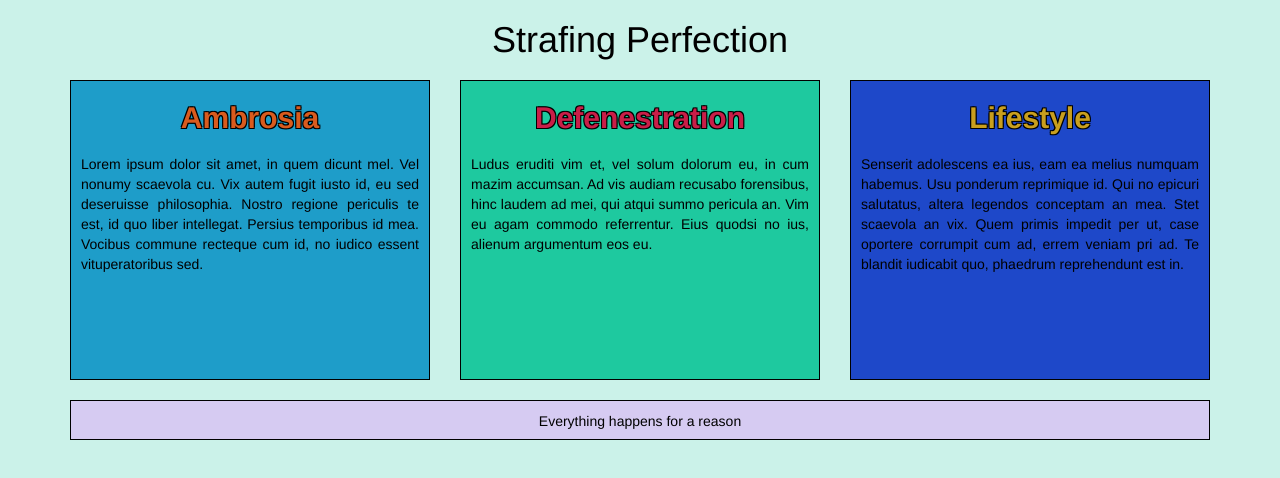
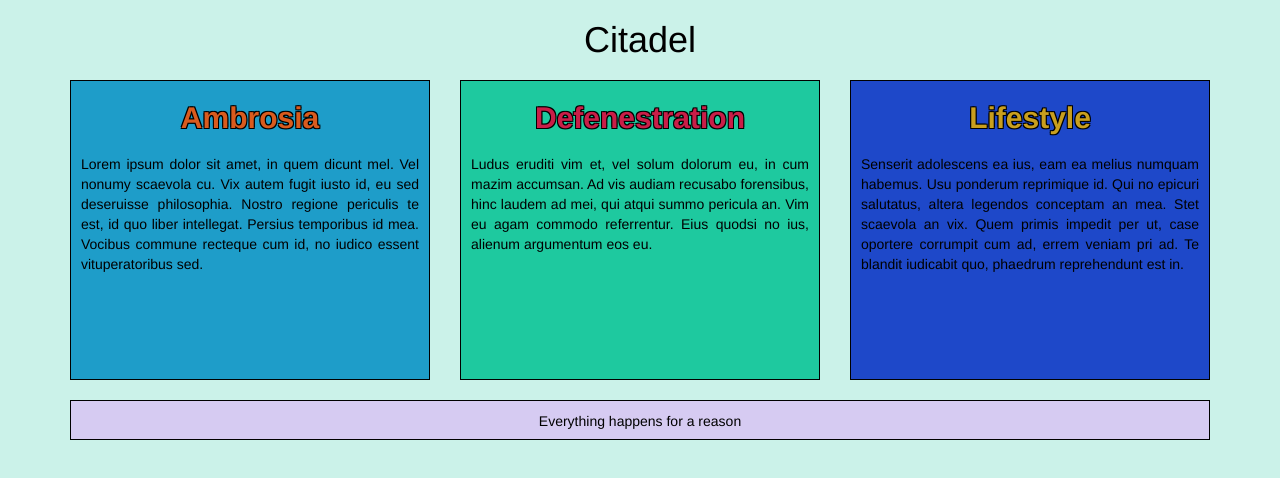
Before and after one commit to ngreenberg/ngreenberg.github.io, a plain HTML site: page index.html in a window 1280 px wide. Drawn offline with nearby package versions, Linux system fonts and the light colour scheme.

Commit message:
changed title

```diff
--- a/index.html
+++ b/index.html
@@ -4,7 +4,7 @@
     <meta charset="utf-8">
     <meta name="viewport" content="width=device-width, initial-scale=1">
 
-    <title>Nathan Greenberg</title>
+    <title>Citadel</title>
 
     <link rel="stylesheet" type="text/css"
 	    href="https://maxcdn.bootstrapcdn.com/bootstrap/3.3.5/css/bootstrap.min.css">
@@ -17,7 +17,7 @@
   </head>
 
   <body>
-    <h1>Strafing Perfection</h1>
+    <h1>Citadel</h1>
 
     <div class="container">
       <div class="row">
```
